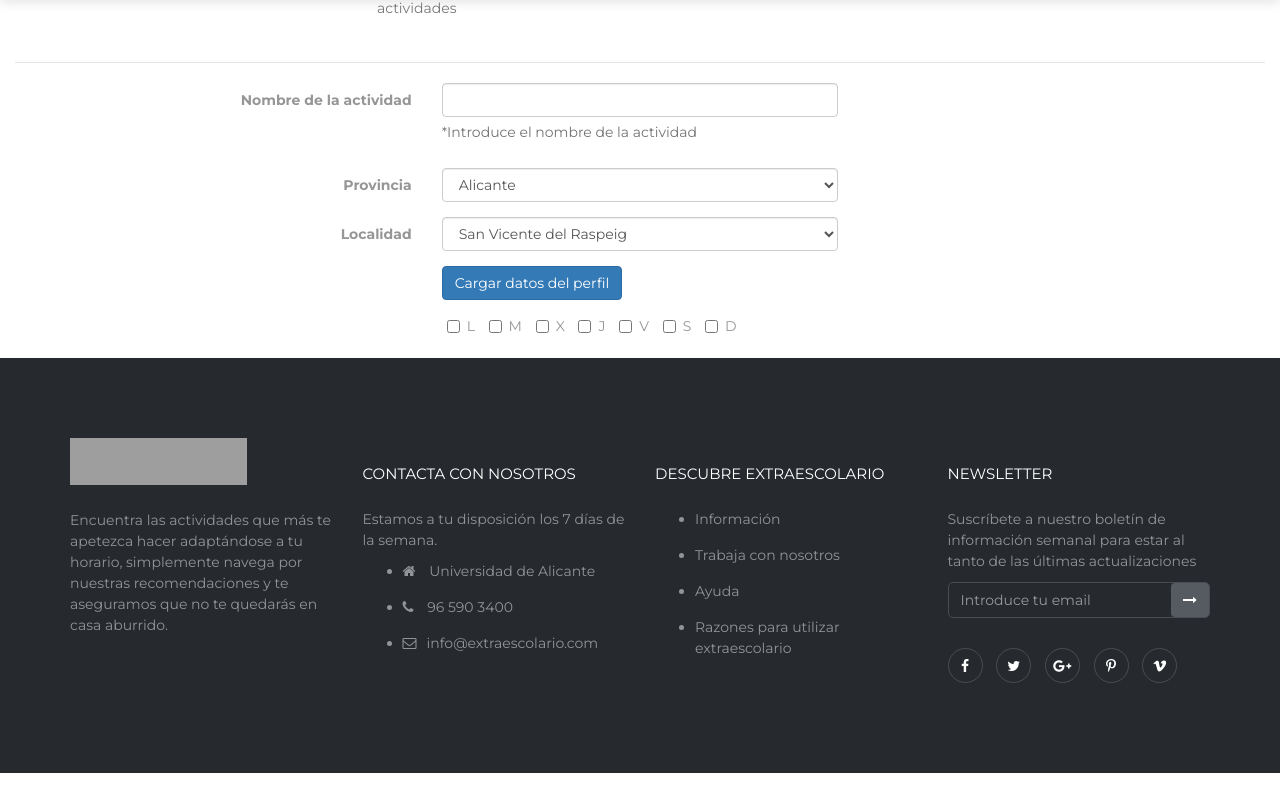
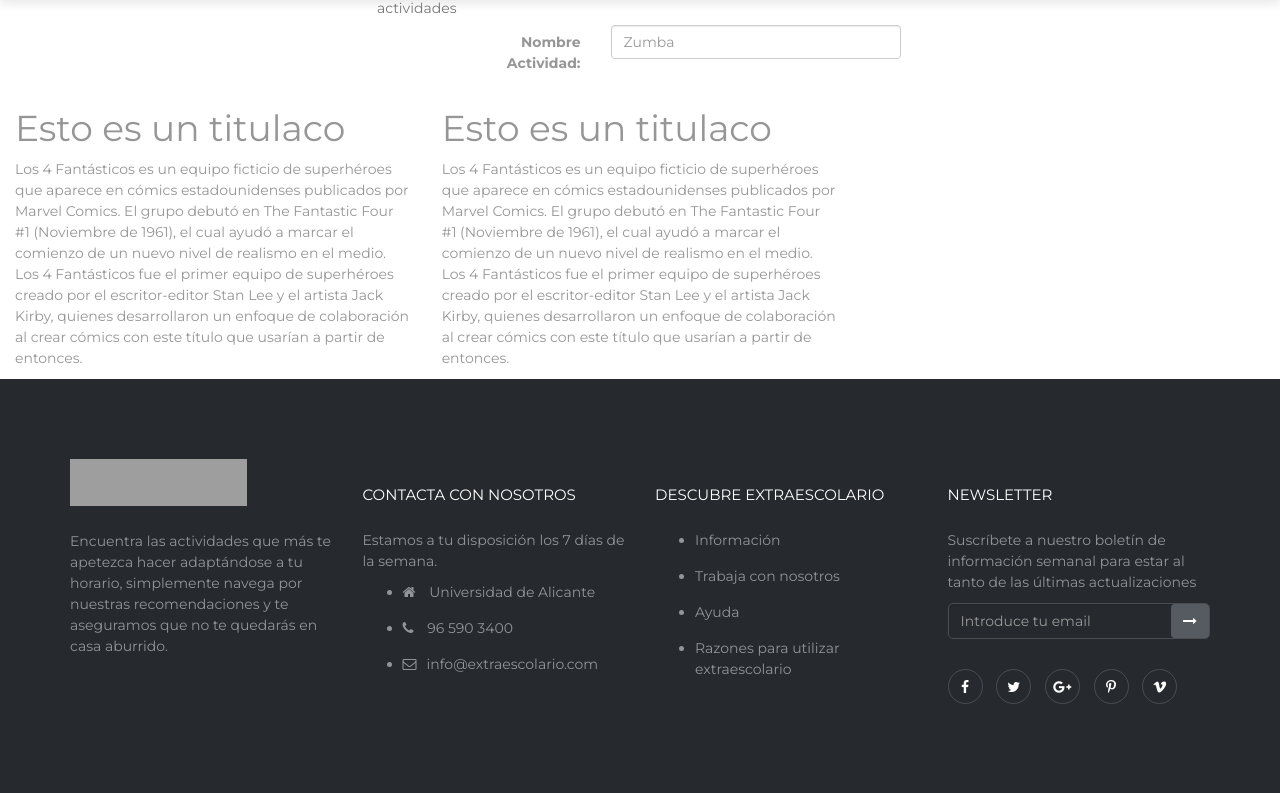
Before and after one commit to jespinosa94/Extraescolario, a PHP site: page /crearActividad.php in a window 1280 px wide. Shown: the part 115-908 px from the top of the page. Run offline with PHP 8.4, Linux system fonts and the light colour scheme; grey boxes are pictures that could not be loaded.

Commit message:
Ajuste del header y comienzo del formulario

```diff
--- a/crearActividad.php
+++ b/crearActividad.php
@@ -8,7 +8,7 @@
     <meta name="author" content="Extraescolario Team">
     <link rel="icon" href="http://www.iconj.com/ico/n/q/nqjqtckys4.ico">
 
-    <title>Plantilla Extraescolario</title>
+    <title>Crear actividad</title>
 
     <!-- Bootstrap core CSS -->
     <link href="css/bootstrap.css" rel="stylesheet">
@@ -20,6 +20,9 @@
     <link href="css/estilos.css" rel="stylesheet">
     <link href="css//font-awesome/css/font-awesome.min.css" rel="stylesheet">
   </head>
+  <body>
+
+
   <!-- Header de la página -->
   <header>
     <nav class="navbar navbar-default navbar-main headerPrincipal" role="navigation">
@@ -58,101 +61,45 @@
     </nav>
   </header>
 
-  <body>
-      <div id ="formIzqCrearActividad" class="container-fluid">
-        <div class="row">
-          <div class="col-md-12">
+    <div class="container-fluid">
+      <div class="row">
+        <div class="col-md-4">
           <form class="form-horizontal">
-            <fieldset>
-
-                <!-- Form Name -->
-                <legend></legend>
-
-                  <!-- Input Nombre Actividad-->
-                  <div class="form-group">
-                    <label class="col-md-4 control-label" for="inputActividad">Nombre de la actividad</label>
-                    <div class="col-md-4">
-                    <input id="inputActividad" name="inputActividad" type="text" placeholder="" class="form-control input-md" required="">
-                    <span class="help-block">*Introduce el nombre de la actividad</span>
-                    </div>
-                  </div>
-
-                  <!-- Selector Provincia -->
-                  <div class="form-group">
-                    <label class="col-md-4 control-label" for="selectorProvincia">Provincia</label>
-                    <div class="col-md-4">
-                      <select id="selectorProvincia" name="selectorProvincia" class="form-control">
-                        <option value="1">Alicante</option>
-                        <option value="2">Murcia</option>
-                      </select>
-                    </div>
-                  </div>
-
-                  <!-- Selector Localidad -->
-                  <div class="form-group">
-                    <label class="col-md-4 control-label" for="selectorLocalidad">Localidad</label>
-                    <div class="col-md-4">
-                      <select id="selectorLocalidad" name="selectorLocalidad" class="form-control">
-                        <option value="1">San Vicente del Raspeig</option>
-                        <option value="2">Ibi</option>
-                        <option value="">Option two</option>
-                      </select>
-                    </div>
-                  </div>
-
-                  <!-- Boton Cargar datos del perfil -->
-                  <div class="form-group">
-                    <label class="col-md-4 control-label" for="botonCargarPerfil"></label>
-                    <div class="col-md-4">
-                      <button id="botonCargarPerfil" name="botonCargarPerfil" class="btn btn-primary">Cargar datos del perfil</button>
-                    </div>
-                  </div>
-
-            </fieldset>
+              <div class="form-group">
+                <label class="control-label col-sm-3" for="nombreActividad">Nombre Actividad:</label>
+                <div class="col-sm-9">
+                  <input class="form-control" id="nombreActividad" placeholder="Zumba" />
+                </div>
+              </div>
             </form>
-
-            <!-- Checkboxes Dias semana -->
-            <div class="form-group">
-              <label class="col-md-4 control-label" for="checkboxes"></label>
-              <div class="col-md-4">
-                <label class="checkbox-inline" for="checkboxes-0">
-                  <input type="checkbox" name="checkboxes" id="checkboxes-0" value="1">
-                  L
-                </label>
-                <label class="checkbox-inline" for="checkboxes-1">
-                  <input type="checkbox" name="checkboxes" id="checkboxes-1" value="2">
-                  M
-                </label>
-                <label class="checkbox-inline" for="checkboxes-2">
-                  <input type="checkbox" name="checkboxes" id="checkboxes-2" value="3">
-                  X
-                </label>
-                <label class="checkbox-inline" for="checkboxes-3">
-                  <input type="checkbox" name="checkboxes" id="checkboxes-3" value="4">
-                  J
-                </label>
-                <label class="checkbox-inline" for="checkboxes-4">
-                  <input type="checkbox" name="checkboxes" id="checkboxes-4" value="5">
-                  V
-                </label>
-                <label class="checkbox-inline" for="checkboxes-5">
-                  <input type="checkbox" name="checkboxes" id="checkboxes-5" value="6">
-                  S
-                </label>
-                <label class="checkbox-inline" for="checkboxes-6">
-                  <input type="checkbox" name="checkboxes" id="checkboxes-6" value="7">
-                  D
-                </label>
-              </div>
-            </div>
-
-            </fieldset>
-          </form>
+          </div>
+        <div class="col-md-4">
+          <h1> Esto es un titulaco </h1>
+          <p>
+          Los 4 Fantásticos es un equipo ficticio de superhéroes que aparece en cómics
+          estadounidenses publicados por Marvel Comics. El grupo debutó en The Fantastic
+          Four #1 (Noviembre de 1961), el cual ayudó a marcar el comienzo de un nuevo
+          nivel de realismo en el medio. Los 4 Fantásticos fue el primer equipo de
+          superhéroes creado por el escritor-editor Stan Lee y el artista Jack Kirby,
+          quienes desarrollaron un enfoque de colaboración al crear cómics con este
+          título que usarían a partir de entonces.
+          </p>
+        </div>
+        <div class="col-md-4">
+          <h1> Esto es un titulaco </h1>
+          <p>
+          Los 4 Fantásticos es un equipo ficticio de superhéroes que aparece en cómics
+          estadounidenses publicados por Marvel Comics. El grupo debutó en The Fantastic
+          Four #1 (Noviembre de 1961), el cual ayudó a marcar el comienzo de un nuevo
+          nivel de realismo en el medio. Los 4 Fantásticos fue el primer equipo de
+          superhéroes creado por el escritor-editor Stan Lee y el artista Jack Kirby,
+          quienes desarrollaron un enfoque de colaboración al crear cómics con este
+          título que usarían a partir de entonces.
+          </p>
         </div>
       </div>
     </div>
-    <br>
-  </body>
+
 
 
       <!-- FOOTER -->
--- a/css/estilos.css
+++ b/css/estilos.css
@@ -12,6 +12,7 @@ body {
 header {
   position: relative;
   z-index: 999;
+  margin-bottom: 25px;
 }
 
 .headerPrincipal {
```
